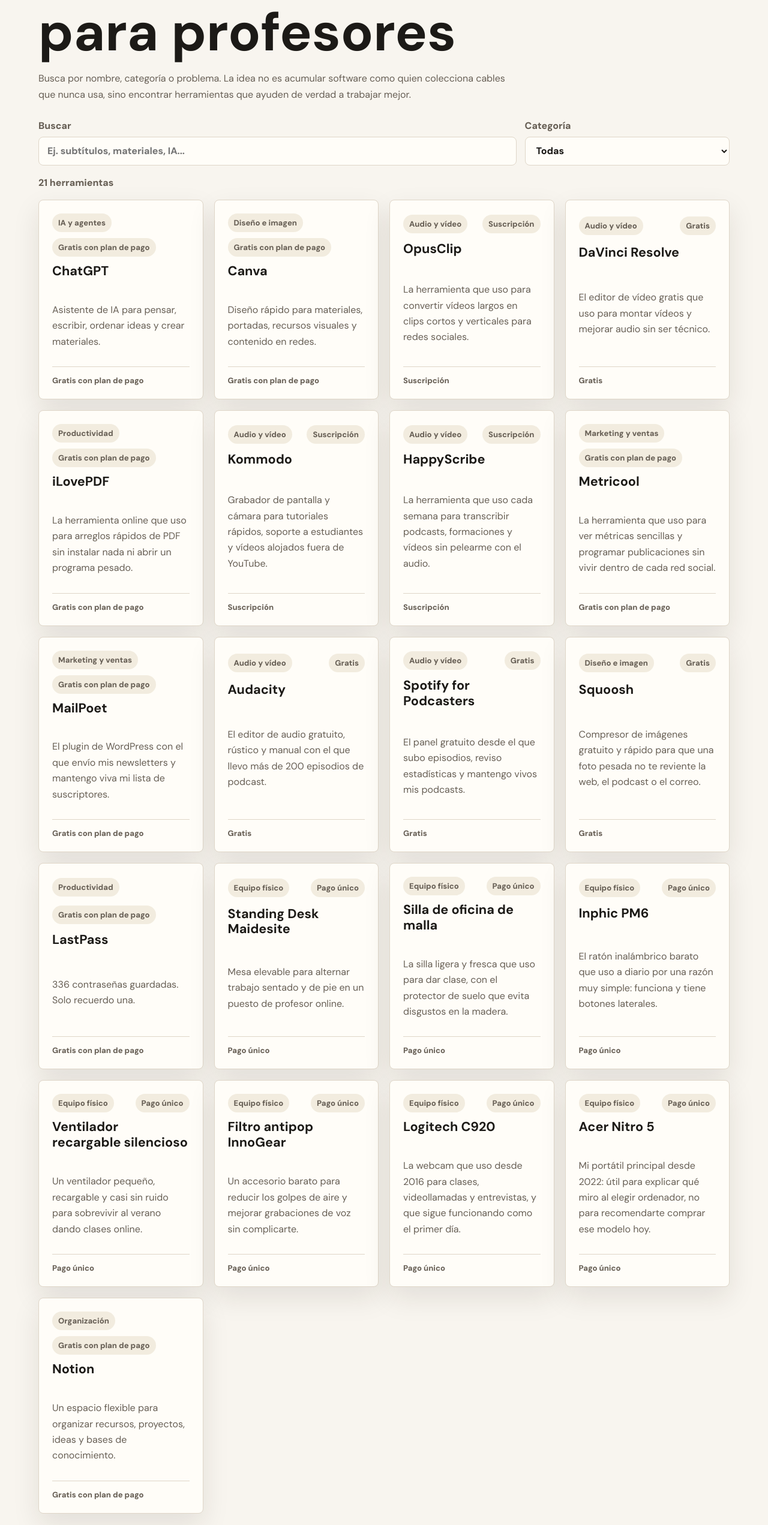
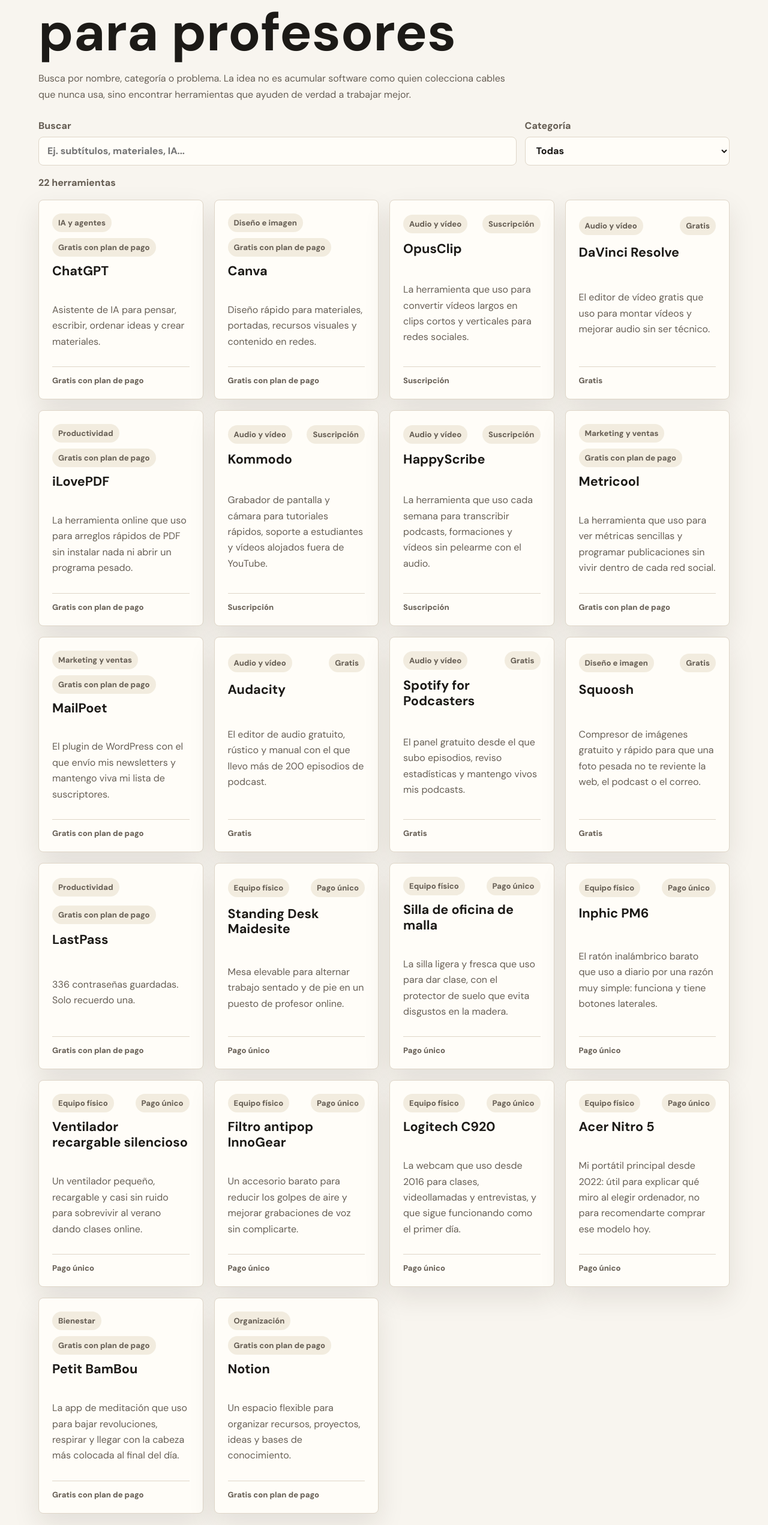
Before and after one commit to boreas77/laborjatorio, a Next.js app: page /herramientas in a window 1280 px wide. Shown: the part 254-2797 px from the top of the page at 60% size. Built offline with nearby package versions, Linux system fonts and the light colour scheme.

Commit message:
Publica ficha Petit BamBou

```diff
--- a/src/data/tools.ts
+++ b/src/data/tools.ts
@@ -2151,6 +2151,113 @@ export const tools: Tool[] = [
     ]
   },
   {
+    name: "Petit BamBou",
+    slug: "petit-bambou",
+    title: "Petit BamBou: la app con la que medito (y me relajo paseando a mi perra)",
+    metaDescription:
+      "Uso Petit BamBou para meditar a diario y para relajarme respirando al ritmo de sonidos cuando paseo a mi perra. Te cuento cómo la uso, qué incluye y sus planes.",
+    keywords: [
+      "Petit BamBou",
+      "app de meditación",
+      "meditación diaria",
+      "meditar para desconectar",
+      "aplicación para relajarse",
+      "mindfulness"
+    ],
+    tagline:
+      "La app de meditación que uso para bajar revoluciones, respirar y llegar con la cabeza más colocada al final del día.",
+    category: "Bienestar",
+    subcategories: ["bienestar", "productividad", "meditación", "mindfulness", "respiración"],
+    pricing: "gratis-con-plan-pago",
+    officialUrl: "https://www.petitbambou.com/",
+    hasAffiliate: false,
+    myUseCase:
+      "La uso para la meditación diaria y, últimamente, para meditar caminando con sonidos de respiración mientras paseo a Duna.",
+    bestFor: [
+      "Profes que quieren una rutina sencilla para parar un poco",
+      "Quien necesita desconectar entre pantallas, clases y trabajo",
+      "Personas que prefieren una meditación guiada o una propuesta diaria",
+      "Quien quiere usar respiración y sonidos para relajarse caminando"
+    ],
+    notFor: [
+      "Quien busca una solución mágica al estrés",
+      "Quien no quiere crear ningún hábito, aunque sea pequeño",
+      "Quien necesita apoyo terapéutico profesional",
+      "Quien espera una herramienta directamente didáctica para sus alumnos"
+    ],
+    pros: [
+      "Me aporta calma y buen rollo.",
+      "La meditación diaria evita tener que decidir qué hacer.",
+      "La meditación libre con sonidos funciona muy bien para pasear.",
+      "Tiene catálogo amplio de programas y temas.",
+      "Tiene versión gratuita sin límite de tiempo para probar."
+    ],
+    cons: [
+      "No hace nada por sí sola si no la usas.",
+      "Parte del catálogo está detrás de suscripción.",
+      "No sustituye terapia ni ayuda profesional si la necesitas.",
+      "Los precios pueden variar entre web, app y promociones."
+    ],
+    alternatives: [],
+    rating: 4,
+    difficulty: "facil",
+    status: "importante",
+    updatedAt: "2026-06-06",
+    intro:
+      "En el Laborjatorio no todo son micrófonos y plugins. Parte de hacer bien este trabajo es cuidar la cabeza del que lo hace, y para eso uso Petit BamBou, una app de meditación que tengo metida en la rutina. No te va a editar un vídeo ni a montarte una web, pero te ayuda a llegar a la clase con la cabeza en su sitio.",
+    whatItDoes:
+      "Petit BamBou es una aplicación de meditación, respiración y relajación. Cada día propone una meditación diaria, y además tiene un catálogo amplio con programas sobre sueño, estrés, relaciones familiares, autohipnosis, respiración y otros temas. Puedes seguir la propuesta del día o entrar al catálogo cuando quieras trabajar algo concreto.",
+    howIUseIt:
+      "Mi uso real es sencillo: hago sobre todo la meditación diaria. De vez en cuando entro al catálogo, especialmente a programas de temas como relaciones familiares. Y últimamente me ha enganchado la meditación libre: salgo a pasear con Duna, pongo una sesión de unos minutos con sonidos rítmicos y voy respirando al compás. Meditar no tiene por qué ser sentarse quieto en una habitación; también puede ser caminar y respirar.",
+    teacherUseCases: [
+      "Crear una rutina breve para desconectar entre clases.",
+      "Bajar revoluciones después de muchas horas de pantalla.",
+      "Usar respiración guiada para recuperar calma.",
+      "Meditar caminando sin convertirlo en una ceremonia imposible.",
+      "Cuidar la cabeza como parte del sistema de trabajo."
+    ],
+    honestVerdict:
+      "Petit BamBou no es una herramienta de trabajo al uso, y por eso me parece importante que esté aquí: cuidar tu cabeza también forma parte de sostener un proyecto a largo plazo. A mí me da calma, la tengo integrada en el día a día y la combinación de meditar paseando con Duna me ha conquistado. No esperes magia: espera una herramienta sencilla que, si la usas, te sienta bien.",
+    importantNotice:
+      "No es una herramienta terapéutica ni una solución mágica. Si estás mal de verdad, busca ayuda profesional. Petit BamBou me sirve como apoyo cotidiano para parar, respirar y volver con algo más de calma.",
+    metrics: [
+      { label: "Uso", value: "Diario" },
+      { label: "App Store España", value: "59,90 €/año" },
+      { label: "Gratis", value: "Sin límite" }
+    ],
+    priceRows: [
+      { label: "Versión gratuita", value: "Contenido y herramientas limitadas sin límite de tiempo" },
+      { label: "Plan anual", value: "59,90 €/año en App Store España" },
+      { label: "Mi referencia", value: "Alrededor de 50 €/año según mi experiencia/oferta" },
+      { label: "Acceso de por vida", value: "Existe en la web; precio variable según mercado" },
+      { label: "Afiliación", value: "No" }
+    ],
+    priceNote:
+      "Yo tengo como referencia unos 50 euros al año, probablemente por oferta o condiciones de entrada. En la App Store española figura una suscripción anual de 59,90 euros, y la web también ofrece versión gratuita y opciones de pago. Confirma siempre el precio actual antes de suscribirte.",
+    faqs: [
+      {
+        question: "¿Petit BamBou tiene versión gratis?",
+        answer:
+          "Sí. La web oficial indica que ofrece una versión gratuita sin límite de tiempo, con una selección de contenidos y herramientas."
+      },
+      {
+        question: "¿La uso todos los días?",
+        answer:
+          "Intento usar sobre todo la meditación diaria. No hago exploración profunda del catálogo cada día; mi hábito principal es entrar, meditar y seguir."
+      },
+      {
+        question: "¿Sirve para meditar caminando?",
+        answer:
+          "Para mí sí. La meditación libre con sonidos de respiración me funciona muy bien mientras paseo a Duna."
+      },
+      {
+        question: "¿Recomiendo pagar el plan anual o el vitalicio?",
+        answer:
+          "Si todavía estás probando el hábito, iría con el anual o con la versión gratuita. El acceso de por vida solo tiene sentido si sabes que vas a usarla durante años."
+      }
+    ]
+  },
+  {
     name: "Notion",
     slug: "notion",
     tagline: "Un espacio flexible para organizar recursos, proyectos, ideas y bases de conocimiento.",
```
